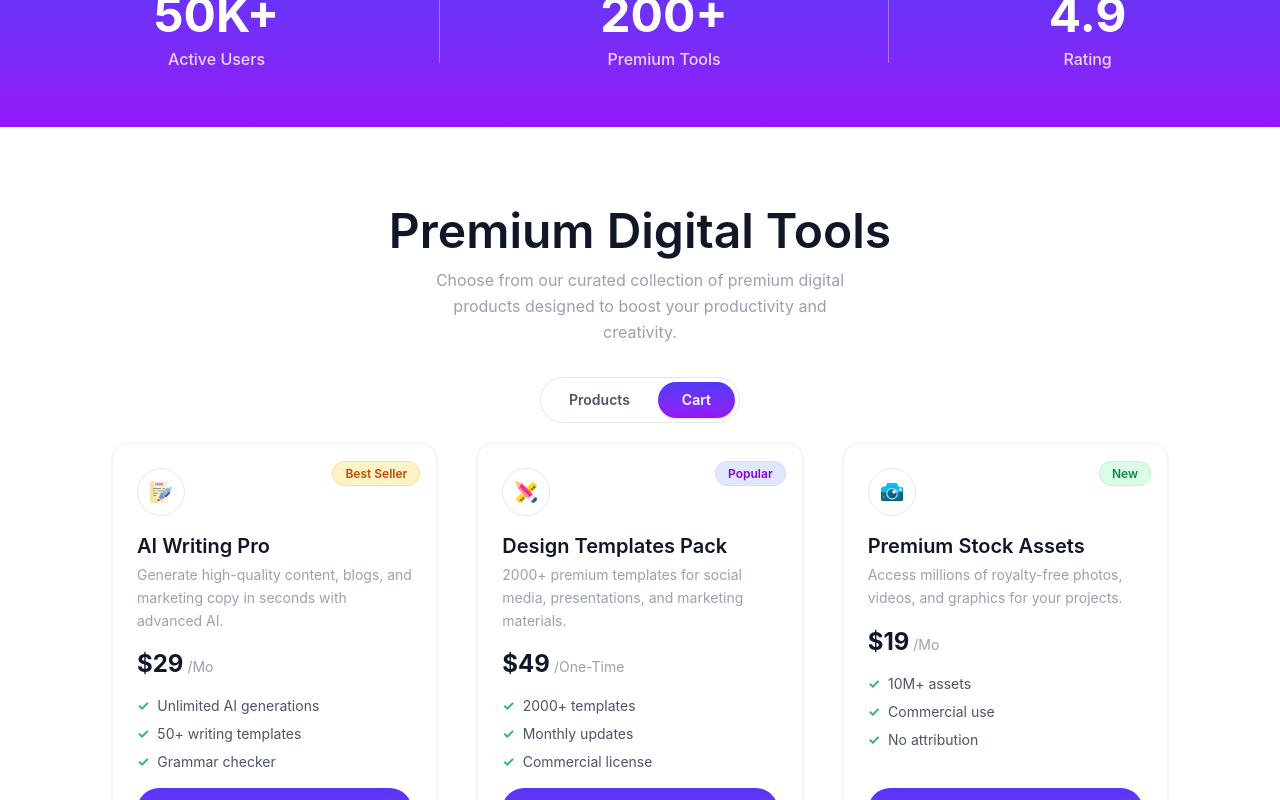
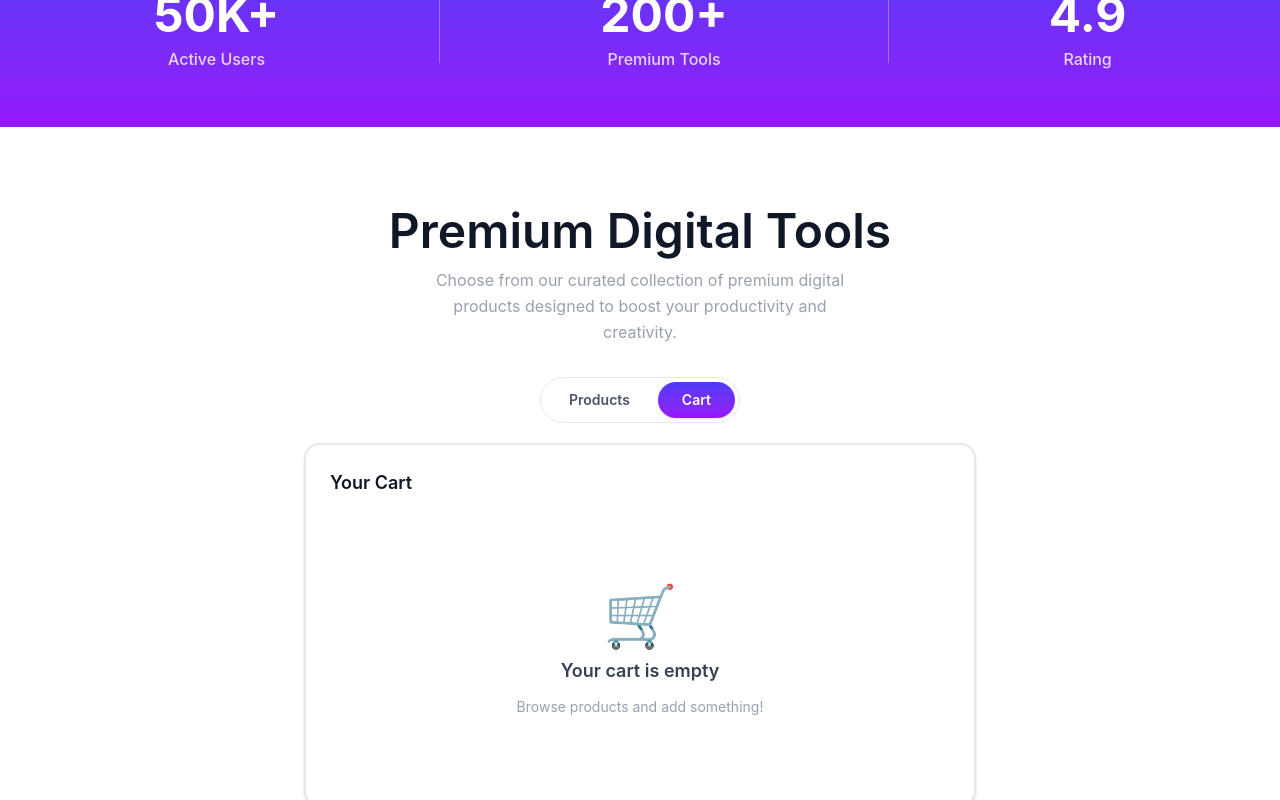
Before and after one commit to farhansm01/DigiTools, a React (Vite) app: page / in a window 1280 px wide. Both pictures are taken after a click on the button "Cart". Shown: the part 761-1561 px from the top of the page. Built offline with nearby package versions, Linux system fonts and the light colour scheme.

Commit message:
added cart functionalities

```diff
--- a/src/App.jsx
+++ b/src/App.jsx
@@ -1,3 +1,4 @@
+import { useState } from "react";
 import Banner from "./components/Banner";
 import Footer from "./components/Footer";
 import Navbar from "./components/Navbar";
@@ -8,12 +9,13 @@ import Steps from "./components/Steps";
 import Transform from "./components/Transform";
 
 function App() {
+  const [cartItems, setCartItems] = useState([]);
   return (
     <>
-      <Navbar />
+      <Navbar cartItems={cartItems} />
       <Banner />
       <Stats />
-      <ProductsSection />
+      <ProductsSection cartItems={cartItems} setCartItems={setCartItems} />
       <Steps />
       <Pricing />
       <Transform />
--- a/src/components/CartView.jsx
+++ b/src/components/CartView.jsx
@@ -1,67 +1,47 @@
-import writingIcon from "../assets/products/writing_2327400 1.png";
-import designIcon from "../assets/products/design-tool.png";
-import portfolioIcon from "../assets/products/portfolio.png";
-import operationIcon from "../assets/products/operation.png";
-import shoppingCartIcon from "../assets/products/shopping-cart.png";
-import socialMediaIcon from "../assets/products/social-media.png";
+export default function CartView({ cartItems, handleRemove, handleClearCart }) {
+  return (
+    <div className="max-w-2xl mx-auto">
+      <div className="bg-white border-2 border-gray-200 rounded-2xl p-6 flex flex-col gap-4 shadow-sm">
+        {/* Heading */}
+        <h3 className="text-lg font-semibold text-gray-900 mb-2">Your Cart</h3>
 
-const iconMap = {
-  "writing_2327400 1.png": writingIcon,
-  "design-tool.png": designIcon,
-  "portfolio.png": portfolioIcon,
-  "operation.png": operationIcon,
-  "shopping-cart.png": shoppingCartIcon,
-  "social-media.png": socialMediaIcon,
-};
-
-const periodLabel = {
-  monthly: "/Mo",
-  "one-time": "/One-Time",
-  yearly: "/Yr",
-};
-
-export default function CartView({ cartItems, onRemove }) {
-  // Empty cart state
-  if (cartItems.length === 0) {
-    return (
-      <div className="flex flex-col items-center justify-center py-24 gap-4">
+        {cartItems.length === 0 ? (
+          /* Empty State */
+          <div className="flex flex-col items-center justify-center py-16 gap-3">
             <span className="text-6xl">🛒</span>
-        <p className="text-gray-500 text-lg font-semibold">Your cart is empty.</p>
-        <p className="text-gray-400 text-sm">Browse products and add something!</p>
+            <p className="text-gray-700 font-semibold text-lg">
+              Your cart is empty
+            </p>
+            <p className="text-gray-400 text-sm">
+              Browse products and add something!
+            </p>
           </div>
-    );
-  }
-
-  const total = cartItems.reduce(function (sum, item) {
-    return sum + item.price;
-  }, 0);
-
-  return (
-    <div className="flex flex-col gap-4 max-w-2xl mx-auto">
-
-      {/* Cart Items */}
+        ) : (
+          /* Cart Items + Total */
+          <div>
+            <div className="flex flex-col gap-3">
               {cartItems.map(function (item) {
                 return (
                   <div
                     key={item.id}
-            className="bg-white border border-gray-100 rounded-2xl px-6 py-4 flex items-center justify-between shadow-sm"
+                    className="flex items-center justify-between bg-gray-200 rounded-xl p-5 "
                   >
                     <div className="flex items-center gap-4">
                       <img
-                src={iconMap[item.icon]}
+                        src={`/products/${item.icon}`}
                         alt={item.name}
-                className="w-10 h-10 object-contain"
+                        className="w-9 h-9 object-contain "
                       />
                       <div>
-                <p className="font-bold text-gray-900">{item.name}</p>
-                <p className="text-sm text-gray-400">
-                  ${item.price}{periodLabel[item.period]}
+                        <p className=" font-semibold text-[#101727]">
+                          {item.name}
                         </p>
+                        <p className="text-sm text-gray-500">${item.price}</p>
                       </div>
                     </div>
                     <button
                       onClick={function () {
-                onRemove(item.id);
+                        handleRemove(item.id);
                       }}
                       className="text-sm text-red-400 hover:text-red-600 font-medium transition-colors duration-200 cursor-pointer"
                     >
@@ -70,16 +50,29 @@ export default function CartView({ cartItems, onRemove }) {
                   </div>
                 );
               })}
+            </div>
 
             {/* Total & Checkout */}
-      <div className="flex justify-end items-center gap-4 pt-4 border-t border-gray-200 mt-2">
-        <span className="text-gray-600 font-medium">Total:</span>
-        <span className="text-2xl font-extrabold text-gray-900">${total}</span>
-        <button className="bg-gradient-to-b from-[#4F39F6] to-[#9514FA] text-white text-sm font-semibold px-8 py-3 rounded-full hover:opacity-90 transition-opacity duration-200 cursor-pointer">
-          Checkout
+            <div className="flex flex-col gap-3 pt-3 border-t border-gray-100">
+              <div className="flex items-center justify-between">
+                <span className="text-sm text-gray-400">Total:</span>
+                <span className="text-2xl font-bold text-gray-900">
+                  $
+                  {cartItems.reduce(function (sum, item) {
+                    return sum + item.price;
+                  }, 0)}
+                </span>
+              </div>
+              <button
+                onClick={handleClearCart}
+                className="w-full bg-linear-to-b from-[#4F39F6] to-[#9514FA] text-white text-sm font-semibold py-3 rounded-full hover:opacity-90 transition-opacity duration-200 cursor-pointer"
+              >
+                Proceed To Checkout
               </button>
             </div>
-
+          </div>
+        )}
+      </div>
     </div>
   );
 }
--- a/src/components/Navbar.jsx
+++ b/src/components/Navbar.jsx
@@ -3,12 +3,13 @@ import { BsCart3, BsList, BsX } from "react-icons/bs";
 
 const navLinks = ["Products", "Features", "Pricing", "Testimonials", "FAQ"];
 
-export default function Navbar() {
+export default function Navbar({ cartItems }) {
   const [menuOpen, setMenuOpen] = useState(false);
 
   return (
     <nav className="w-full bg-white border-b border-gray-100 px-8 py-4">
       <div className="max-w-6xl mx-auto flex items-center justify-between">
+        {/* Logo */}
         <span className="text-2xl font-bold bg-linear-to-b from-[#4F39F6] to-[#9514FA] bg-clip-text text-transparent">
           DigiTools
         </span>
@@ -27,21 +28,30 @@ export default function Navbar() {
           ))}
         </ul>
 
-        {/* Desktop right side */}
-        <div className="hidden lg:flex items-center gap-5">
+        {/* Right side */}
+        <div className="flex items-center gap-4">
+          {/* Cart icon — always visible */}
+          <div className="relative">
             <BsCart3 className="text-gray-600 text-xl cursor-pointer hover:text-violet-600" />
+            {cartItems.length > 0 && (
+              <span className="absolute -top-2 -right-2 w-4 h-4 rounded-full bg-red-500 text-white text-xs flex items-center justify-center">
+                {cartItems.length}
+              </span>
+            )}
+          </div>
+
+          {/* Login & Get Started — desktop only */}
           <a
             href="#"
-            className="font-medium text-gray-600 hover:text-violet-600"
+            className="hidden lg:block font-medium text-gray-600 hover:text-violet-600"
           >
             Login
           </a>
-          <button className="font-semibold text-white px-5 py-2 rounded-full bg-linear-to-b from-[#4F39F6] to-[#9514FA] hover:opacity-90 transition-opacity duration-200">
+          <button className="hidden lg:block font-semibold text-white px-5 py-2 rounded-full bg-linear-to-b from-[#4F39F6] to-[#9514FA] hover:opacity-90 transition-opacity duration-200">
             Get Started
           </button>
-        </div>
 
-        {/*  menu icon */}
+          {/* Hamburger — mobile only */}
           <button
             className="lg:hidden text-2xl text-gray-600"
             onClick={function () {
@@ -51,8 +61,9 @@ export default function Navbar() {
             {menuOpen ? <BsX /> : <BsList />}
           </button>
         </div>
+      </div>
 
-      {/*  dropdown menu */}
+      {/* Mobile dropdown */}
       {menuOpen && (
         <div className="lg:hidden flex flex-col gap-4 px-4 pt-4 pb-6 border-t border-gray-100 mt-4">
           {navLinks.map((link) => (
--- a/src/components/ProductCard.jsx
+++ b/src/components/ProductCard.jsx
@@ -1,6 +1,8 @@
-export default function ProductCard({ product }) {
+export default function ProductCard({ product, handleAddToCart, cartItems }) {
+  const added = cartItems.includes(product);
+
   return (
-    <div className="bg-white border border-gray-100 rounded-2xl p-6 flex flex-col gap-4 shadow-sm hover:shadow-md transition-shadow duration-200 relative">
+    <div className="bg-white border border-gray-200 rounded-2xl p-6 flex flex-col gap-4 shadow-sm hover:shadow-md transition-shadow duration-200 relative">
       {/* Tag - top right */}
       <div className="absolute top-4 right-4">
         <span
@@ -60,10 +62,17 @@ export default function ProductCard({ product }) {
 
       {/* Buy Button */}
       <button
-        onClick={function () {}}
-        className="mt-auto w-full bg-linear-to-b from-[#4F39F6] to-[#9514FA] text-white text-sm font-semibold py-3 rounded-full hover:opacity-90 transition-opacity duration-200 cursor-pointer"
+        onClick={() => {
+          handleAddToCart(product);
+        }}
+        disabled={added}
+        className={`mt-auto w-full text-white text-sm font-semibold py-3 rounded-full transition-all duration-200 cursor-pointer ${
+          added
+            ? "bg-green-500"
+            : "bg-linear-to-b from-[#4F39F6] to-[#9514FA] hover:opacity-90"
+        }`}
       >
-        Buy Now
+        {added ? "✓ Added to Cart" : "Buy Now"}
       </button>
     </div>
   );
--- a/src/components/ProductsList.jsx
+++ b/src/components/ProductsList.jsx
@@ -1,11 +1,16 @@
 import { use } from "react";
 import ProductCard from "./ProductCard";
-const ProductsList = ({ productsPromise }) => {
+const ProductsList = ({ productsPromise, handleAddToCart, cartItems }) => {
   const products = use(productsPromise);
   return (
     <div className="grid grid-cols-1 md:grid-cols-2 lg:grid-cols-3 gap-10 px-8">
       {products.map((product) => (
-        <ProductCard key={product.id} product={product} />
+        <ProductCard
+          key={product.id}
+          product={product}
+          handleAddToCart={handleAddToCart}
+          cartItems={cartItems}
+        />
       ))}
     </div>
   );
--- a/src/components/ProductsSection.jsx
+++ b/src/components/ProductsSection.jsx
@@ -1,4 +1,5 @@
 import { Suspense, useState } from "react";
+import CartView from "./CartView";
 import ProductsList from "./ProductsList";
 
 // 1. Create the promise OUTSIDE the component
@@ -10,8 +11,22 @@ const productsPromise = fetch("/products.json").then((res) => {
 // 2. Inner component — use() unwraps the promise
 
 // 3. Main Section
-export default function ProductsSection() {
+export default function ProductsSection({ cartItems, setCartItems }) {
   const [activeTab, setActiveTab] = useState("products");
+
+  function handleAddToCart(product) {
+    setCartItems([...cartItems, product]);
+  }
+  function handleRemove(id) {
+    setCartItems(
+      cartItems.filter(function (item) {
+        return item.id !== id;
+      }),
+    );
+  }
+  function handleClearCart() {
+    setCartItems([]);
+  }
   return (
     <section className="max-w-6xl mx-auto  py-20 px-4">
       {/* Heading */}
@@ -55,11 +70,23 @@ export default function ProductsSection() {
 
       {/* Content */}
 
-      <Suspense
-        fallback={<span className="loading loading-dots loading-xl"></span>}
-      >
-        <ProductsList productsPromise={productsPromise} />
-      </Suspense>
+      {activeTab === "products" ? (
+        <Suspense
+          fallback={<span className="loading loading-dots loading-xl"></span>}
+        >
+          <ProductsList
+            productsPromise={productsPromise}
+            handleAddToCart={handleAddToCart}
+            cartItems={cartItems}
+          />
+        </Suspense>
+      ) : (
+        <CartView
+          cartItems={cartItems}
+          handleRemove={handleRemove}
+          handleClearCart={handleClearCart}
+        />
+      )}
     </section>
   );
 }
```
Lines whose indentation alone changed are shown as unchanged.
